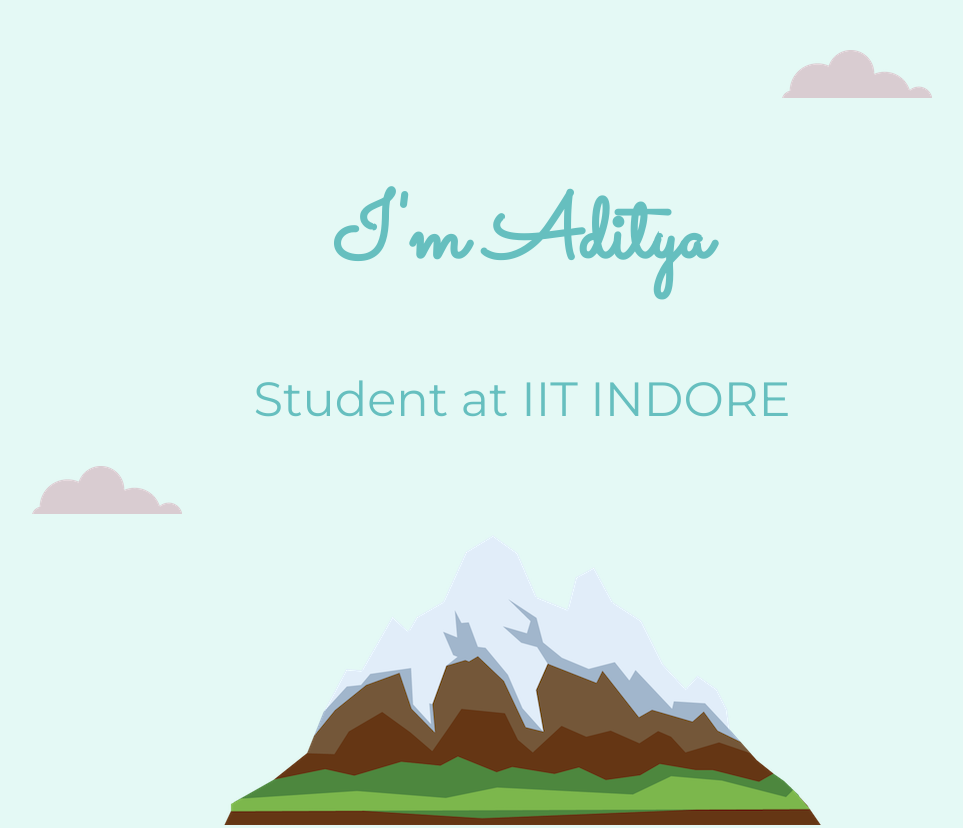
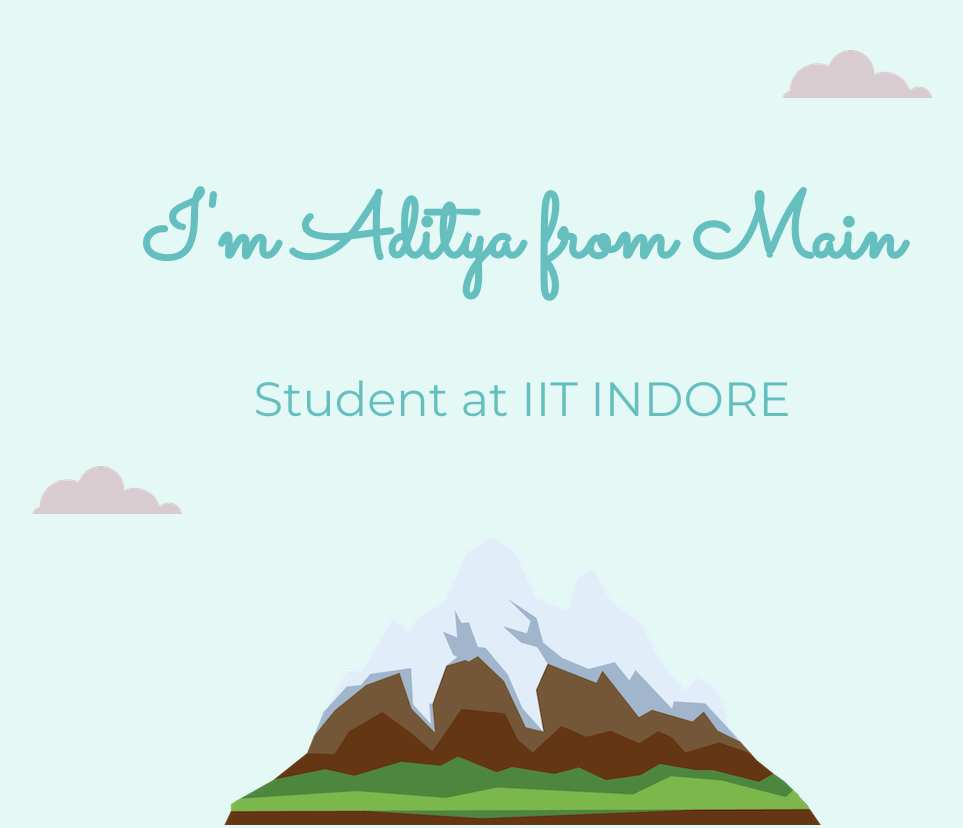
Before and after one commit to AdityaLahane-2003/My-Site, a plain HTML site: page index.html in a window 1280 px wide. Shown: the top 828 px of the page, without its empty margins (118-1081 px from the left). Drawn offline with Linux system fonts and the light colour scheme.

Commit message:
update main

```diff
--- a/index.html
+++ b/index.html
@@ -12,7 +12,7 @@
 <body>
     <div class="top-container">
         <img class="top-cloud" src="images/cloud.png" alt="cloud-img">
-        <h1>I'm <span>Aditya</span></h1>
+        <h1>I'm <span>Aditya from Main</span></h1>
         <h2> Student at IIT INDORE</h2>
         <img class="bottom-cloud" src="images/cloud.png" alt="cloud-img">
         <img src="images/mountain.png  " alt="mountain-img">
```
